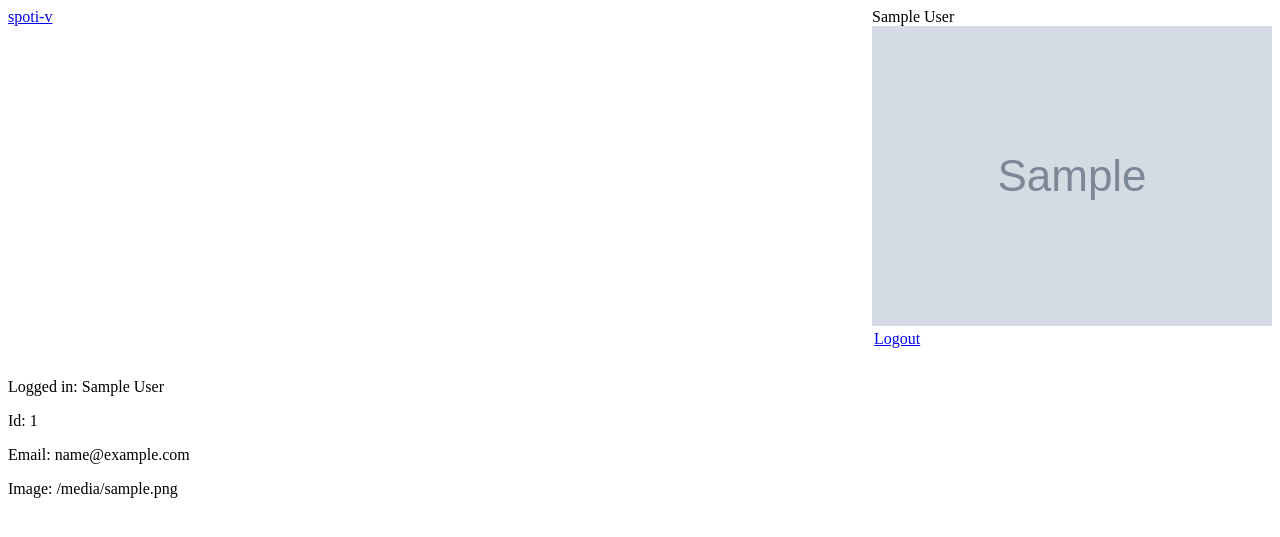
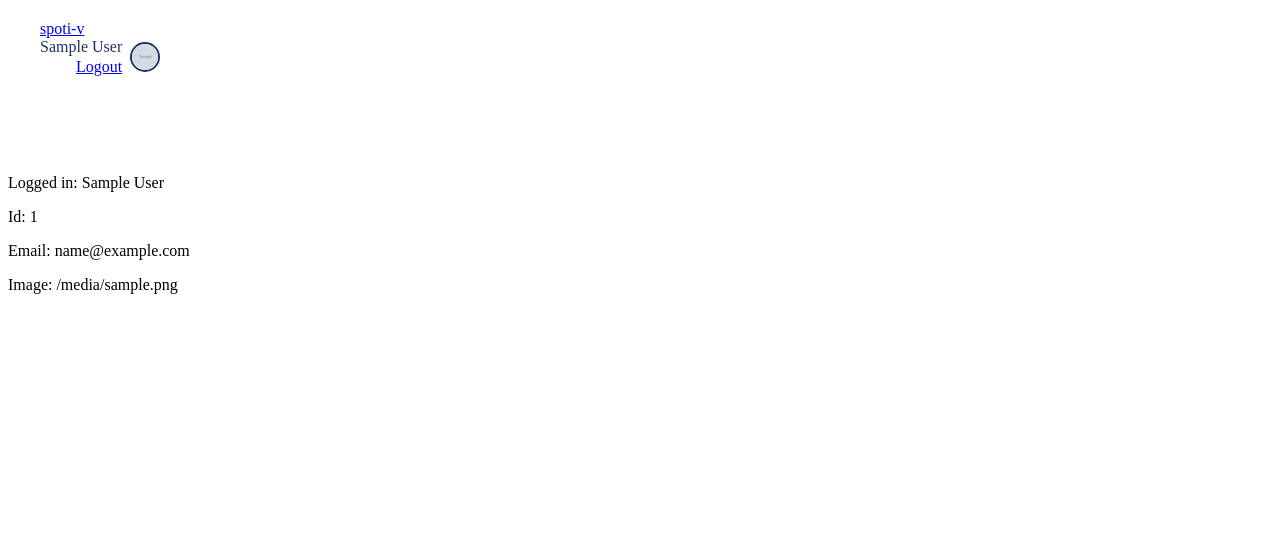
Before and after one commit to vvargoal/v-ify, a Django app: template app/templates/index.html in a window 1280 px wide. Shown: the top 537 px of the page. Run offline with Django 3.2, Linux system fonts and the light colour scheme; the template is opened without the code that fills it: most values are stand-ins (such as "Sample title", 1, 10 or a date in 2020); grey boxes marked "Sample" are stand-in pictures.

Commit message:
user logo is now circular in title bar

```diff
--- a/app/static/css/style.css
+++ b/app/static/css/style.css
@@ -1,12 +1,66 @@
-#title {
-  float: left;
+.header {
+    position: fixed;
+    display: flex;
+    -webkit-box-align: center;
+    align-items: center;
+    -webkit-box-pack: justify;
+    justify-content: space-between;
+    width: 100%;
+    overflow: hidden;
+    padding: 1.25rem 2.5vw;
+    top: 0;
+    z-index: 10;
 }
-#login-bar{
-  float: right;
-}
-#title-bar {
+
+.header .title-bar {
   margin-bottom: 30px;
 }
+
+.header .title-bar .title {
+  width: 14.6875rem;
+  display: block;
+  margin-right: auto;
+}
+
+.header .login-box {
+    color: #1e3264;
+    -webkit-box-align: center;
+    align-items: center;
+    display: flex;
+}
+
+.header .login-box .login-left {
+    text-align: right;
+    margin-right: 0.625rem;
+}
+
+.header .login-box .user-name {
+    display: block;
+    padding-bottom: 0.125rem;
+}
+
+.header .login-box .login-right {
+  position: relative;
+  height: 1.625rem;
+  width: 1.625rem;
+  border-radius: 0.8125rem;
+  box-shadow: 0 0 0 2px #1e3264;
+  overflow: hidden;
+}
+
+.header .login-box .login-right img {
+  width: 100%;
+  height: 100%;
+  -o-object-fit: cover;
+     object-fit: cover;
+}
+
+#user-profile {
+  padding-top: 9.375rem;
+}
+
+/*TODO remove*/
+/*
 .clearfix:before,
 .clearfix:after {
   content: " ";
@@ -15,8 +69,6 @@
 .clearfix:after {
   clear: both;
 }
-
-/*
 #login {
   display: none;
 }
--- a/app/templates/base.html
+++ b/app/templates/base.html
@@ -9,22 +9,26 @@
   {% endblock %}
 </head>
 <body>
-  <div id="title-bar">
+  <header class="header">
     <div class="clearfix">
-      <div id="title">
+      <div class="title">
         <a href="/">spoti-v</a>
       </div>
       {% if spotify_id %}
-      <div id="login-bar">
-        <div class="user-name">{{ display_name }}</div>
-        <img src="{{ image_url }}"/>
-        <div class="logout">
-          <a style="padding-left: 2px" href="/accounts/logout"> Logout</a>
+      <div class="login-box">
+        <div class="login-left">
+          <div class="user-name">{{ display_name }}</div>
+          <div class="logout">
+            <a style="padding-left: 2px" href="/accounts/logout"> Logout</a>
+          </div>
+        </div>
+        <div class="login-right">
+          <img src="{{ image_url }}"/>
         </div>
       </div>
       {% endif %}
     </div>
-  </div>
+  </header>
   {% block body %}
   {% endblock %}
 </body>
--- a/app/templates/index.html
+++ b/app/templates/index.html
@@ -1,6 +1,7 @@
 {% extends "base.html" %}
 {% block body %}
 
+<section id="user-profile">
   {% if spotify_id %}
   <p>Logged in: {{display_name}}
   <p>Id: {{spotify_id}}
@@ -16,6 +17,7 @@
     </div>
   </div>
   {% endif %}
+</section>
 
 <!--
  <script id="loggedin-template" type="text/x-handlebars-template">
```
Lines whose indentation alone changed are shown as unchanged.
